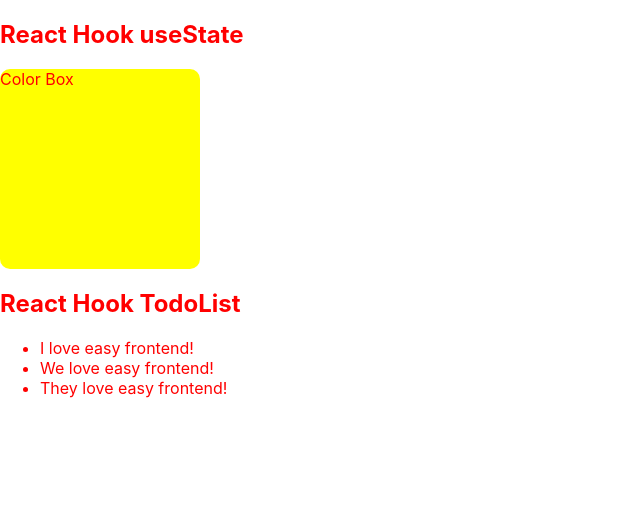
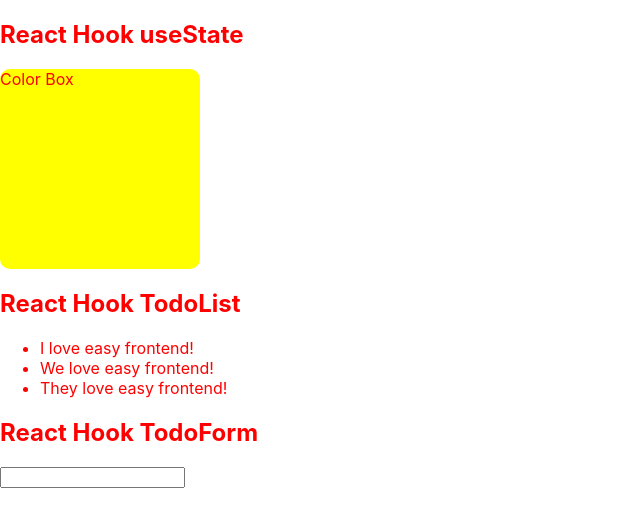
Before and after one commit to Thodze/hook-basic, a React (Create React App) app: page / in a window 1280 px wide. Shown: the top 526 px of the page, without its empty margins (0-640 px from the left). Built offline with nearby package versions, Linux system fonts and the light colour scheme.

Commit message:
Create hook todo form

```diff
--- a/src/App.js
+++ b/src/App.js
@@ -2,6 +2,7 @@
 import React, {useState} from "react";
 import ColorBox from "./components/ColorBox";
 import TodoList from "./components/TodoList";
+import TodoForm from "./components/TodoForm";
 
 function App() {
     const [todoList, setTodoList] = useState([
@@ -11,12 +12,21 @@
     ]);
 
     function handleTodoClick(todo) {
-        console.log(todo)
         const index = todoList.findIndex(x => x.id === todo.id);
         if (index < 0) return;
         const newTodoList = [...todoList];
         newTodoList.splice(index, 1);
         setTodoList(newTodoList);
+    }
+
+    function handleTodoFormSubmit(formValues) {
+        const newTodo = {
+            id: todoList.length + 1,
+            ...formValues
+        };
+        const newTodoLists = [...todoList];
+        newTodoLists.push(newTodo);
+        setTodoList(newTodoLists);
     }
 
     return (
@@ -25,6 +35,8 @@
             <ColorBox/>
             <h2>React Hook TodoList</h2>
             <TodoList todos={todoList} onTodoClick={handleTodoClick}/>
+            <h2>React Hook TodoForm</h2>
+            <TodoForm onSubmit={handleTodoFormSubmit}/>
         </div>
     );
 }
--- /dev/null
+++ b/src/components/TodoForm/index.jsx
@@ -0,0 +1,37 @@
+import React, {useState} from 'react';
+import PropTypes from 'prop-types';
+
+TodoForm.propTypes = {
+    onSubmit: PropTypes.func,
+};
+
+TodoForm.defaulProps = {
+    onSubmit: null,
+};
+
+function TodoForm(props) {
+    const {onSubmit} = props;
+    const [value, setValue] = useState('');
+
+    function handleValueChange(e) {
+        setValue(e.target.value);
+    }
+
+    function handleSubmit(e) {
+        e.preventDefault();
+        if (!onSubmit) return;
+        const formValues = {
+            title: value
+        };
+        onSubmit(formValues);
+        setValue('');
+    }
+
+    return (
+        <form onSubmit={handleSubmit}>
+            <input type="text" value={value} onChange={handleValueChange}/>
+        </form>
+    );
+}
+
+export default TodoForm;
```
